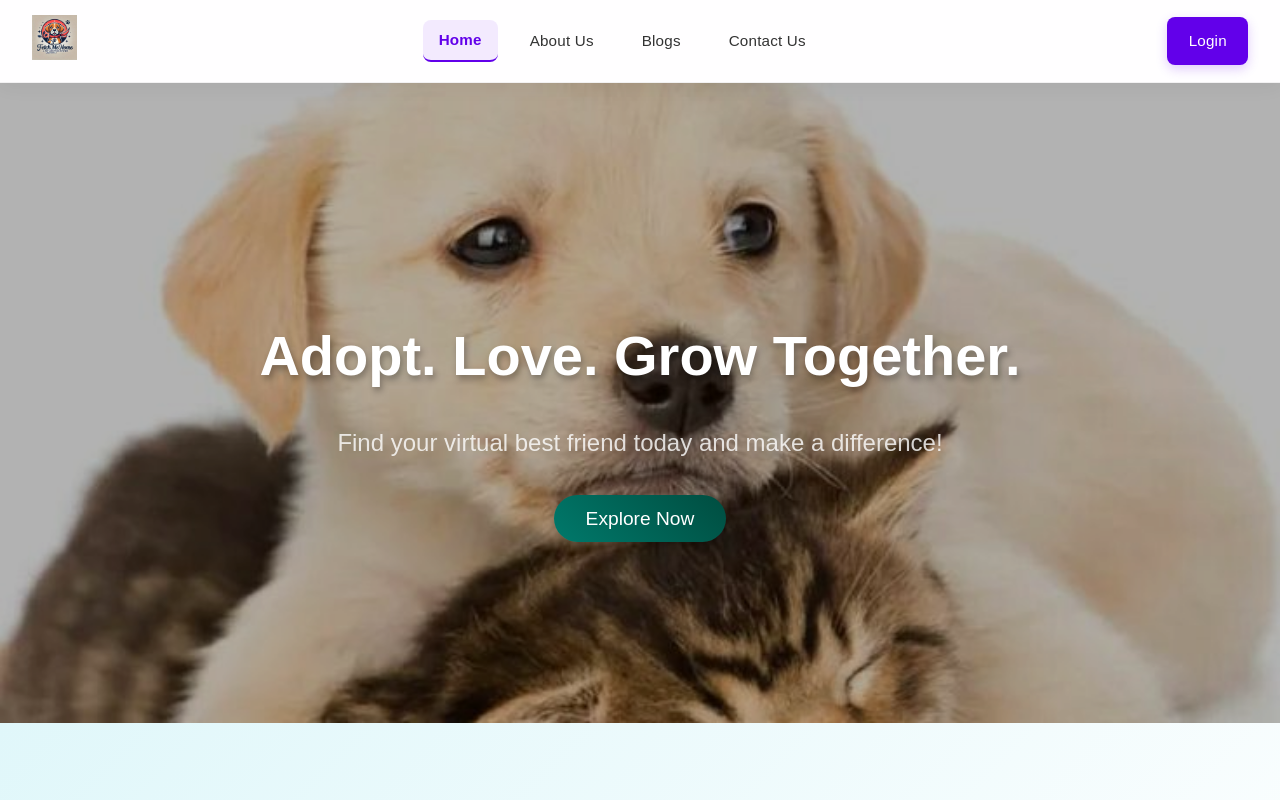
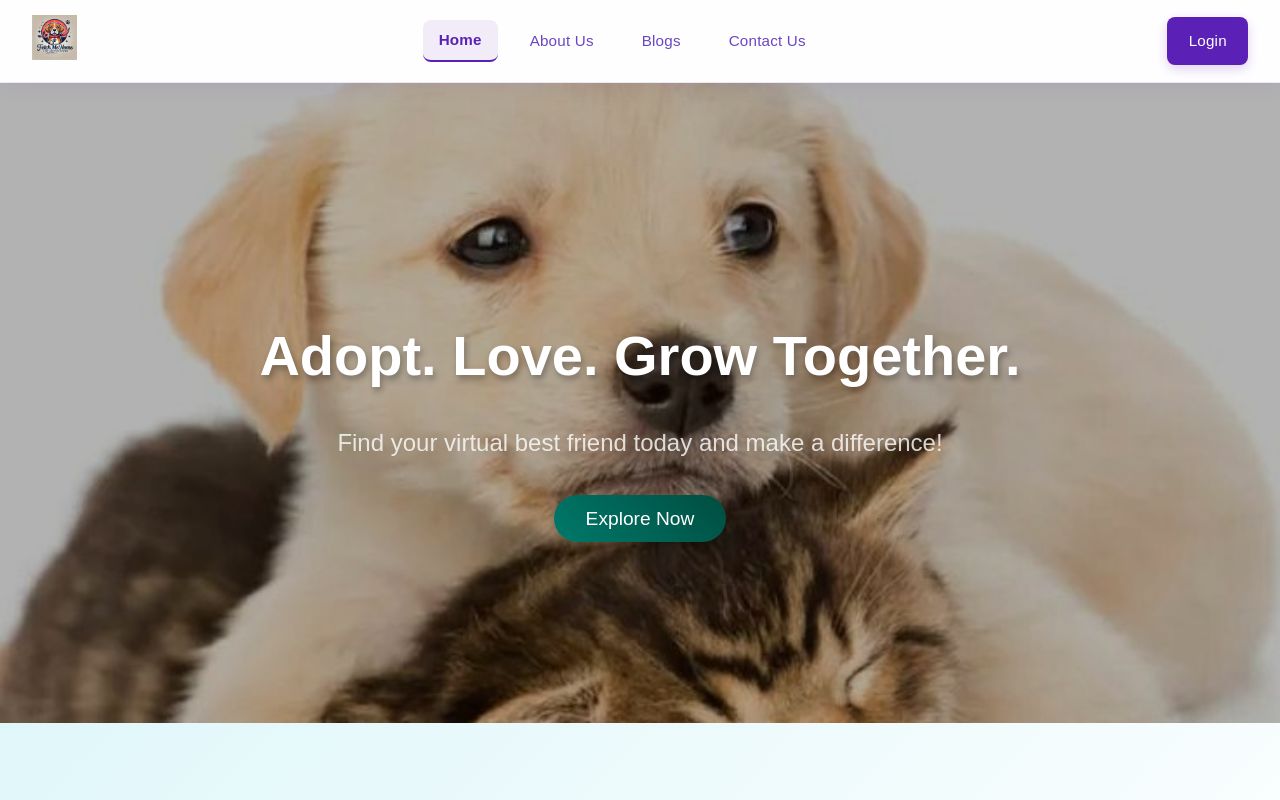
Before and after one commit to chamithsandeepa/Fetch_Me_Home_FrontEnd, a React (Vite) app: page / in a window 1280 px wide. Shown: the top 800 px of the page. Built offline with nearby package versions, Linux system fonts and the light colour scheme.

Commit message:
change some css parts

```diff
--- a/src/Components/AdminNavBar/AdminNavBar.css
+++ b/src/Components/AdminNavBar/AdminNavBar.css
@@ -1,12 +1,12 @@
 .navbar {
   background: rgba(255, 255, 255, 0.95);
   backdrop-filter: blur(10px);
-  box-shadow: 0 2px 20px rgba(0, 0, 0, 0.06);
+  box-shadow: 0 2px 20px rgba(91, 33, 182, 0.08);
   padding: 0.75rem 0;
   position: sticky;
   top: 0;
   z-index: 1000;
-  border-bottom: 1px solid rgba(0, 0, 0, 0.05);
+  border-bottom: 1px solid rgba(91, 33, 182, 0.1);
 }
 
 .navbar-container {
@@ -29,18 +29,18 @@
 .navbar-logo-text {
   font-size: 1.25rem;
   font-weight: 600;
-  color: #6200ea;
+  color: #5b21b6;
   transition: color 0.3s ease;
 }
 
 .navbar-logo-text:hover {
-  color: #5000c9;
+  color: #4c1d95;
 }
 
 .navbar-links {
   flex-grow: 1;
   display: flex;
-  justify-content: center; /* Center the links */
+  justify-content: center;
   align-items: center;
   gap: 1.5rem;
   position: relative;
@@ -51,7 +51,7 @@
   display: flex;
   align-items: center;
   gap: 0.5rem;
-  color: #333;
+  color: #6b46c1;
   text-decoration: none;
   font-weight: 500;
   font-size: 0.95rem;
@@ -63,13 +63,13 @@
 }
 
 .nav-link:hover {
-  color: #6200ea;
-  background: rgba(98, 0, 234, 0.05);
+  color: #5b21b6;
+  background: rgba(91, 33, 182, 0.05);
 }
 
 .nav-link.active {
-  color: #6200ea;
-  background: rgba(98, 0, 234, 0.08);
+  color: #5b21b6;
+  background: rgba(91, 33, 182, 0.08);
   font-weight: 600;
 }
 
@@ -87,18 +87,18 @@
   border-radius: 8px;
   font-weight: 500;
   font-size: 0.95rem;
-  background: #dc2626;
+  background: #7c3aed;
   color: white;
   border: none;
   cursor: pointer;
   transition: all 0.3s ease;
-  box-shadow: 0 4px 12px rgba(220, 38, 38, 0.2);
+  box-shadow: 0 4px 12px rgba(124, 58, 237, 0.2);
 }
 
 .navbar-control-btn-logout:hover {
-  background: #b91c1c;
+  background: #6d28d9;
   transform: translateY(-1px);
-  box-shadow: 0 6px 16px rgba(220, 38, 38, 0.25);
+  box-shadow: 0 6px 16px rgba(124, 58, 237, 0.25);
 }
 
 @media (max-width: 1024px) {
--- a/src/Components/NavBar/NavBar.css
+++ b/src/Components/NavBar/NavBar.css
@@ -2,14 +2,15 @@
 .navbar {
   background: rgba(255, 255, 255, 0.95);
   backdrop-filter: blur(10px);
-  box-shadow: 0 2px 20px rgba(0, 0, 0, 0.06);
+  box-shadow: 0 2px 20px rgba(98, 0, 234, 0.08);
   padding: 0.75rem 0;
   position: sticky;
   top: 0;
   z-index: 1000;
-  border-bottom: 1px solid rgba(0, 0, 0, 0.05);
+  border-bottom: 1px solid rgba(98, 0, 234, 0.1);
 }
 
+/* All container and layout styles remain identical */
 .nav-container {
   max-width: 1400px;
   margin: 0 auto;
@@ -44,7 +45,7 @@
 }
 
 .nav-link {
-  color: #333;
+  color: #6b46c1; /* Updated to match theme */
   text-decoration: none;
   font-weight: 500;
   font-size: 0.95rem;
@@ -56,15 +57,15 @@
 }
 
 .nav-link:hover {
-  color: #6200ea;
-  background: rgba(98, 0, 234, 0.05);
+  color: #5b21b6;
+  background: rgba(91, 33, 182, 0.05);
 }
 
 .nav-link.active {
-  color: #6200ea;
-  background: rgba(98, 0, 234, 0.08);
+  color: #5b21b6;
+  background: rgba(91, 33, 182, 0.08);
   font-weight: 600;
-  border-bottom: 2px solid #6200ea; /* Optional for visual enhancement */
+  border-bottom: 2px solid #5b21b6;
 }
 
 .auth-buttons {
@@ -86,25 +87,25 @@
 }
 
 .register-btn {
-  background: rgba(98, 0, 234, 0.08);
-  color: #6200ea;
+  background: rgba(91, 33, 182, 0.08);
+  color: #5b21b6;
 }
 
 .register-btn:hover {
-  background: rgba(98, 0, 234, 0.12);
+  background: rgba(91, 33, 182, 0.12);
   transform: translateY(-1px);
 }
 
 .login-btn {
-  background: #6200ea;
+  background: #5b21b6;
   color: white;
-  box-shadow: 0 4px 12px rgba(98, 0, 234, 0.2);
+  box-shadow: 0 4px 12px rgba(91, 33, 182, 0.2);
 }
 
 .login-btn:hover {
-  background: #5000c9;
+  background: #4c1d95;
   transform: translateY(-1px);
-  box-shadow: 0 6px 16px rgba(98, 0, 234, 0.25);
+  box-shadow: 0 6px 16px rgba(91, 33, 182, 0.25);
 }
 
 /* Hover effect for nav links */
@@ -115,7 +116,7 @@
   left: 50%;
   width: 0;
   height: 2px;
-  background: #6200ea;
+  background: #5b21b6;
   transition: all 0.3s ease;
   transform: translateX(-50%);
   opacity: 0;
@@ -140,19 +141,20 @@
 .hamburger-line {
   width: 24px;
   height: 2px;
-  background: #333;
+  background: #6b46c1;
   border-radius: 4px;
   transition: all 0.3s ease;
 }
 
 .hamburger-menu:hover {
-  background: rgba(98, 0, 234, 0.05);
+  background: rgba(91, 33, 182, 0.05);
 }
 
 .hamburger-menu:hover .hamburger-line {
-  background: #6200ea;
+  background: #5b21b6;
 }
 
+/* Media queries remain exactly the same */
 @media (max-width: 1024px) {
   .nav-container {
     padding: 0 1.5rem;
@@ -181,7 +183,7 @@
     flex-direction: column;
     padding: 1rem;
     gap: 0.5rem;
-    box-shadow: 0 4px 12px rgba(0, 0, 0, 0.1);
+    box-shadow: 0 4px 12px rgba(91, 33, 182, 0.1);
     display: none;
   }
 
```
